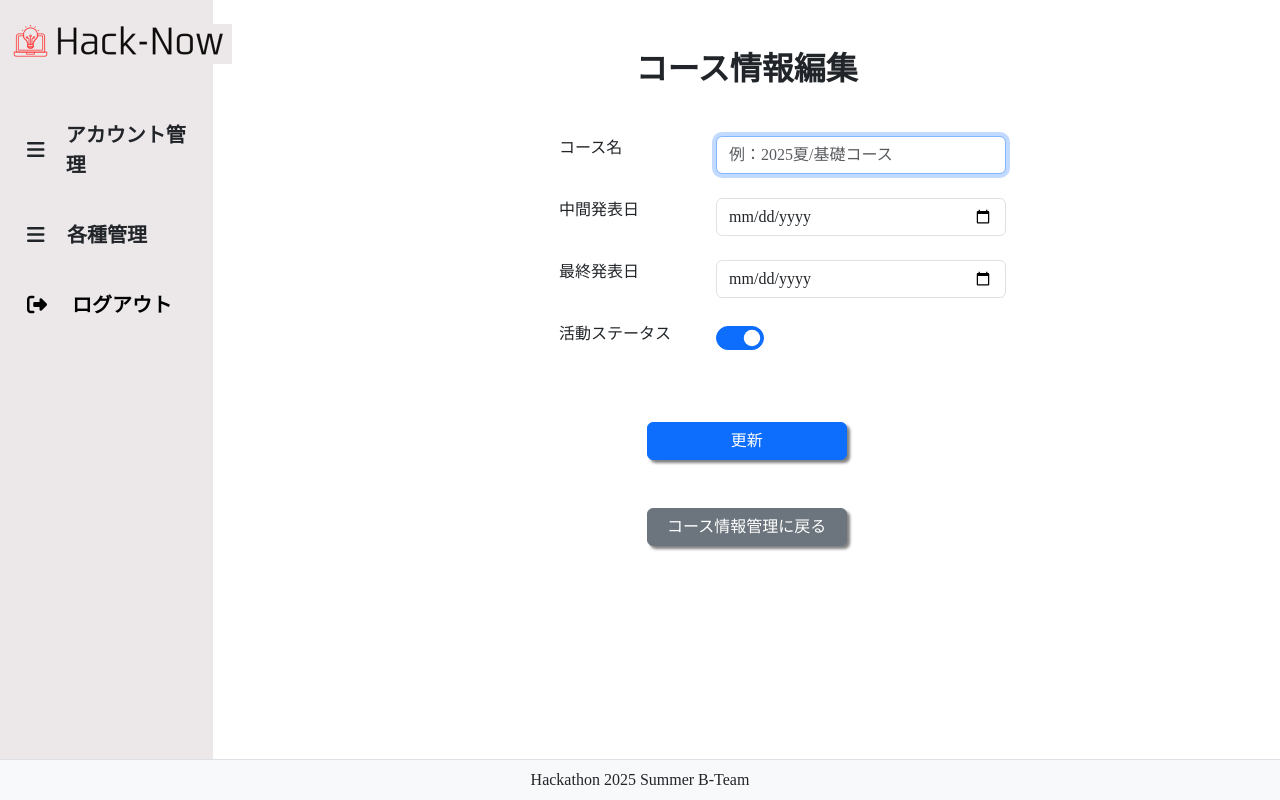
After one commit to Summer-Hackathon-2025-B-Team/HackNow, a Django app: template app/templates/course/edit.html in a window 1280 px wide. The commit adds this page. Run offline with Django 4.2, Linux system fonts and the light colour scheme; the template is opened without the code that fills it: values that come from a table or form of the project are taken from there, others are empty; the visitor is signed in with stand-in values (Sample User, id 1).

Commit message:
feat:その他軽微な修正

```diff
--- a/app/apps/course/forms.py
+++ b/app/apps/course/forms.py
@@ -2,7 +2,7 @@ from django import forms
 from .models import Course
 from django.forms.widgets import DateInput
 
-class CreateCourseForm(forms.ModelForm):
+class CourseForm(forms.ModelForm):
     class Meta:
         model = Course
         fields = ('name', 'Interim_report_date', 'last_report_date', 'activity_status')
--- a/app/apps/course/urls.py
+++ b/app/apps/course/urls.py
@@ -6,4 +6,5 @@ app_name = "course"
 urlpatterns = [
     path('', views.ListCourseView.as_view(), name="index"),
     path('create', views.CreateCourseView.as_view(), name="create"),
+    path('<int:pk>/edit', views.EditCourseView.as_view(), name="edit"),
 ]
--- /dev/null
+++ b/app/config/middleware.py
@@ -0,0 +1,8 @@
+from django.http import HttpResponseRedirect
+from django.utils.deprecation import MiddlewareMixin
+
+class authMiddleware(MiddlewareMixin):
+    def process_response(self, request, response):
+        if not request.user.is_authenticated and request.path != '/user/login/' and request.path != '/user/signup/':
+            return HttpResponseRedirect('/user/login/')
+        return response
--- a/app/config/settings.py
+++ b/app/config/settings.py
@@ -54,6 +54,7 @@ MIDDLEWARE = [
     'django.contrib.auth.middleware.AuthenticationMiddleware',
     'django.contrib.messages.middleware.MessageMiddleware',
     'django.middleware.clickjacking.XFrameOptionsMiddleware',
+    'config.middleware.authMiddleware',
 ]
 
 ROOT_URLCONF = 'config.urls'
--- /dev/null
+++ b/app/templates/course/edit.html
@@ -0,0 +1,67 @@
+{% extends 'base.html' %}
+{% load static %}
+{% block title %}コース情報編集{% endblock %}
+
+{% block content %}
+
+    <div class="text-center mb-5">
+        <h2><strong>コース情報編集</strong></h2>
+    </div>
+
+    <form method="post">
+        {% csrf_token %}
+
+        {{ form.non_field_errors }}
+
+        <div class="container-fluid">
+
+            <div class="row mb-5">
+
+                {% for field in form %}
+
+                    {% if field.name == 'activity_status' %}
+                        <div class="row mb-4">
+                            <div class="col-md-3"></div>
+                            <div class="col-md-2 ms-5">
+                                {{ field.label }}
+                            </div>
+                            <div class="col-md-4">
+                                <div class="form-check form-switch switch-large">
+                                    {{ field }}
+                                </div>
+                            </div>
+                            <div class="col-md-3"></div>
+                        </div>
+                    {% else %}
+                        <div class="row mb-4">
+                            <div class="col-md-3"></div>
+                            <div class="col-md-2 ms-5">
+                                {{ field.label }}
+                            </div>
+                            <div class="col-md-4">
+                                {{ field }}
+                            </div>
+                            <div class="col-md-3"></div>
+                        </div>
+                    {% endif %}
+
+                {% endfor %}
+            </div>
+
+            <div class="text-center mb-5">
+                <button type="submit" class="btn btn-primary btn-layout">
+                    更新
+                </button>
+            </div>
+
+        </div>
+
+    </form>
+
+    <div class="text-center">
+        <a href="{% url 'course:index' %}" class="btn btn-secondary btn-layout">
+            コース情報管理に戻る
+        </a>
+    </div>
+
+{% endblock content %}
--- a/app/templates/course/index.html
+++ b/app/templates/course/index.html
@@ -38,7 +38,7 @@
                         {% endif %}
                     </td>
                     <td class="text-center">
-                        <a href="#">
+                        <a href="{% url 'course:edit' item.id %}">
                             <button class="btn btn-info btn-layout-small">編集</button>
                         </a>
                     </td>
```
Also changed, not shown: app/apps/course/views.py (+10 -3 lines), app/apps/user/forms.py (+23 -4 lines), .github/workflows/NotifyMERGE.yml, .github/workflows/NotifyPR.yml.
